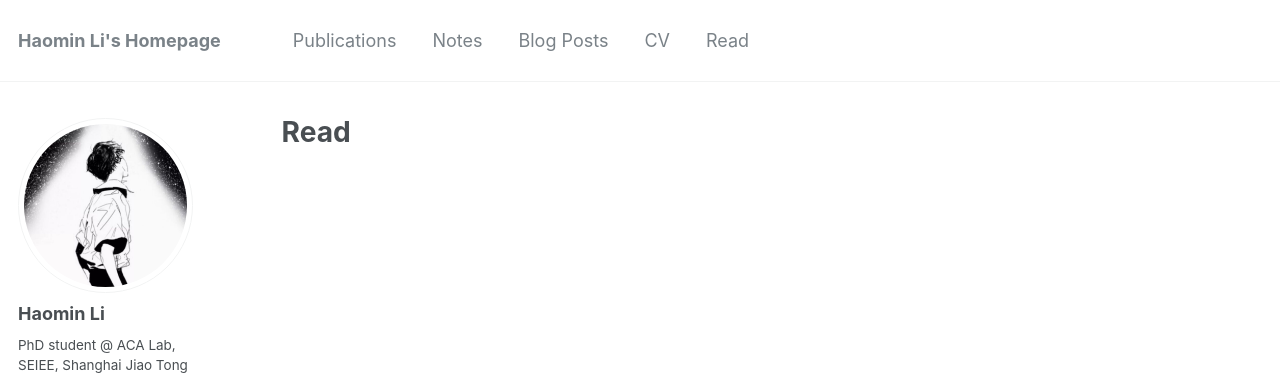
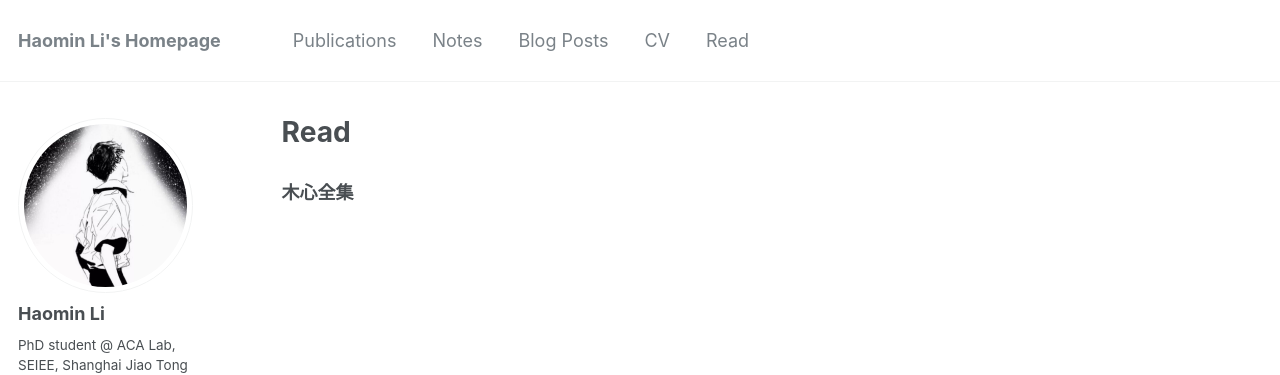
Before and after one commit to shieldforever/shieldforever.github.io, a Jekyll site: the page built from _pages/read.html, in a window 1280 px wide. Shown: the top 375 px of the page. Built offline with Jekyll 4.4.1, drawn with Linux system fonts in a browser that asks for light colours.

Commit message:
Update read.html

```diff
--- a/_pages/read.html
+++ b/_pages/read.html
@@ -5,6 +5,7 @@ permalink: /read/
 author_profile: true
 ---
 
+<h3>木心全集</h3>
   <ul>{% for post in site.read %}
     {% include archive-single-read-cv.html %}
   {% endfor %}</ul>
```
